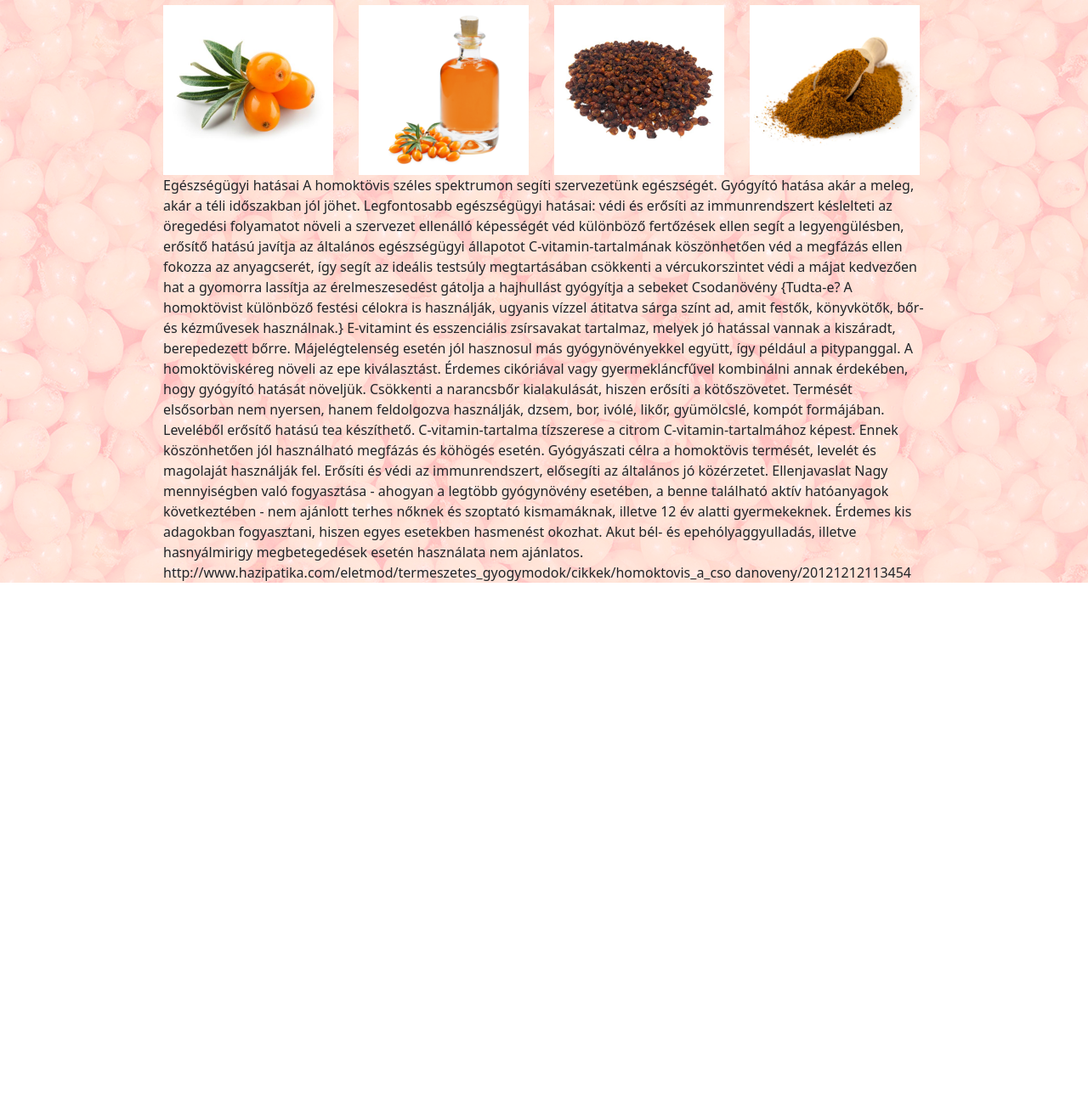
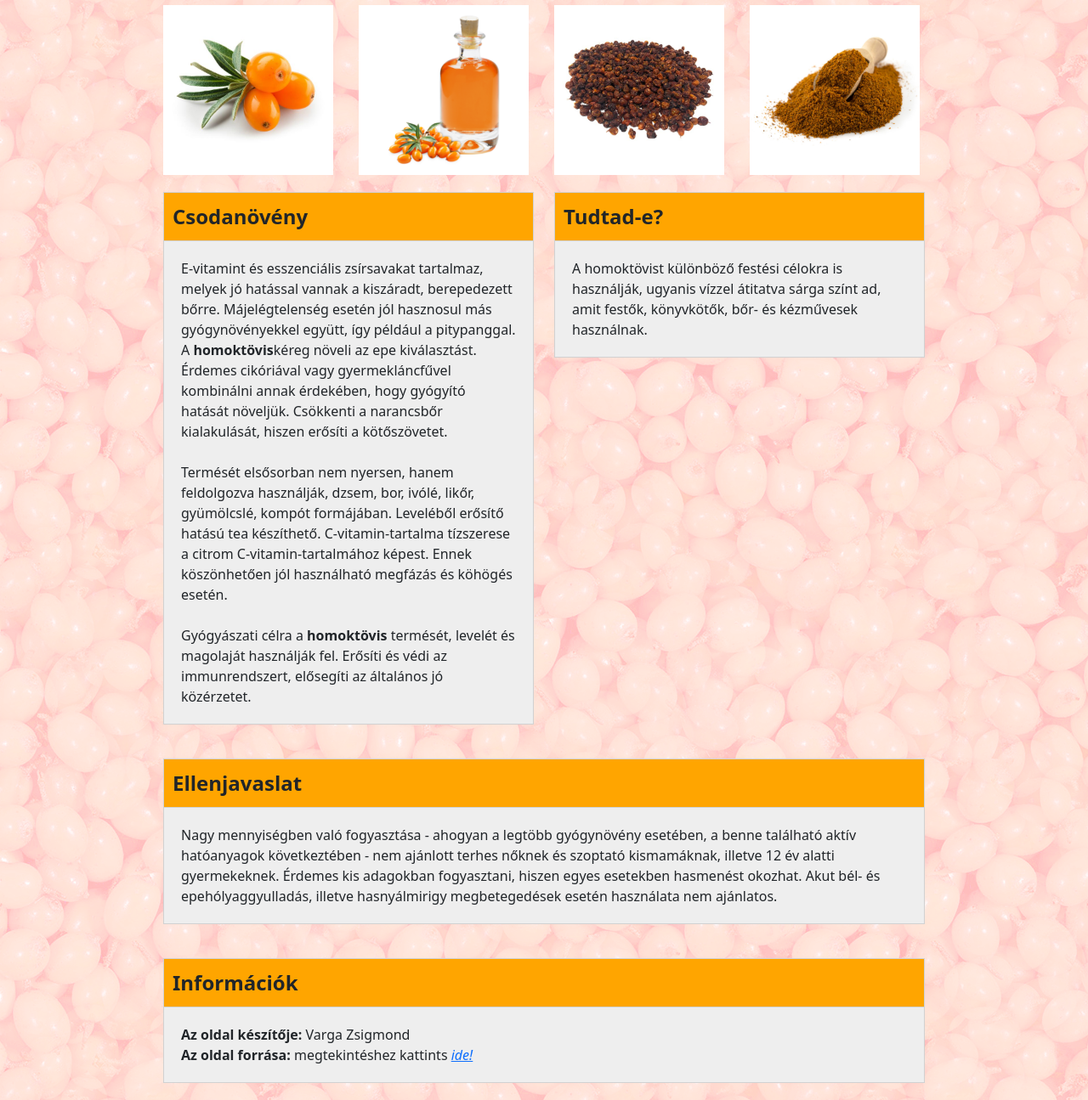
Before and after one commit to VZS2002/webpack-gyakorlas-homoktovis-main, a website built with webpack: page index.html in a window 1280 px wide. Shown: the part 758-2053 px from the top of the page at 85% size. Before the commit the page ends 1444 px from the top, so only its background shows below. Built offline with nearby package versions, Linux system fonts and the light colour scheme.

Commit message:
index.html bef

```diff
--- a/index.html
+++ b/index.html
@@ -55,7 +55,7 @@
 
   <div class="felul">
 
-    A homoktövis eredetileg a Himalája lejtőin és főként Ázsiában termő növény, de ma már meghódította az egész világot. Magyarországon is találkozhatunk vele a Duna mentén, a Balaton partján vagy a Csepel-szigeten. Nálunk védett növény.
+    A <b> homoktövis</b> eredetileg a Himalája lejtőin és főként Ázsiában termő növény, de ma már meghódította az egész világot. Magyarországon is találkozhatunk vele a Duna mentén, a Balaton partján vagy a Csepel-szigeten. Nálunk védett növény.
  <br><br>
   </div>
 
@@ -77,32 +77,28 @@
 
 </div>
 
-    Egészségügyi hatásai
-    A homoktövis széles spektrumon segíti szervezetünk egészségét. Gyógyító hatása akár a meleg, akár a téli időszakban jól jöhet. Legfontosabb egészségügyi hatásai:
-    védi és erősíti az immunrendszert
-    késlelteti az öregedési folyamatot
-    növeli a szervezet ellenálló képességét
-    véd különböző fertőzések ellen
-    segít a legyengülésben, erősítő hatású
-    javítja az általános egészségügyi állapotot
-    C-vitamin-tartalmának köszönhetően véd a megfázás ellen
-    fokozza az anyagcserét, így segít az ideális testsúly megtartásában
-    csökkenti a vércukorszintet
-    védi a májat
-    kedvezően hat a gyomorra
-    lassítja az érelmeszesedést
-    gátolja a hajhullást
-    gyógyítja a sebeket
-    Csodanövény
-    {Tudta-e?
-    A homoktövist különböző festési célokra is használják, ugyanis vízzel átitatva sárga színt ad, amit festők, könyvkötők, bőr- és kézművesek használnak.}
-    E-vitamint és esszenciális zsírsavakat tartalmaz, melyek jó hatással vannak a kiszáradt, berepedezett bőrre. Májelégtelenség esetén jól hasznosul más gyógynövényekkel együtt, így például a pitypanggal. A homoktöviskéreg növeli az epe kiválasztást. Érdemes cikóriával vagy gyermekláncfűvel kombinálni annak érdekében, hogy gyógyító hatását növeljük. Csökkenti a narancsbőr kialakulását, hiszen erősíti a kötőszövetet.
-    Termését elsősorban nem nyersen, hanem feldolgozva használják, dzsem, bor, ivólé, likőr, gyümölcslé, kompót formájában. Leveléből erősítő hatású tea készíthető. C-vitamin-tartalma tízszerese a citrom C-vitamin-tartalmához képest. Ennek köszönhetően jól használható megfázás és köhögés esetén.
-    Gyógyászati célra a homoktövis termését, levelét és magolaját használják fel. Erősíti és védi az immunrendszert, elősegíti az általános jó közérzetet.
-    Ellenjavaslat
-    Nagy mennyiségben való fogyasztása - ahogyan a legtöbb gyógynövény esetében, a benne található aktív hatóanyagok következtében - nem ajánlott terhes nőknek és szoptató kismamáknak, illetve 12 év alatti gyermekeknek. Érdemes kis adagokban fogyasztani, hiszen egyes esetekben hasmenést okozhat. Akut bél- és epehólyaggyulladás, illetve hasnyálmirigy megbetegedések esetén használata nem ajánlatos.
-    http://www.hazipatika.com/eletmod/termeszetes_gyogymodok/cikkek/homoktovis_a_cso
-    danoveny/20121212113454
+<div class="row">
+ <div class="col-sm-6"> <div class="felul2">Csodanövény</div> <div class="alul"> E-vitamint és esszenciális zsírsavakat tartalmaz, melyek jó hatással vannak a kiszáradt, berepedezett bőrre. Májelégtelenség esetén jól hasznosul más gyógynövényekkel együtt, így például a pitypanggal. A <b>homoktövis</b>kéreg növeli az epe kiválasztást. Érdemes cikóriával vagy gyermekláncfűvel kombinálni annak érdekében, hogy gyógyító hatását növeljük. Csökkenti a narancsbőr kialakulását, hiszen erősíti a kötőszövetet. <br> <br>
+  Termését elsősorban nem nyersen, hanem feldolgozva használják, dzsem, bor, ivólé, likőr, gyümölcslé, kompót formájában. Leveléből erősítő hatású tea készíthető. C-vitamin-tartalma tízszerese a citrom C-vitamin-tartalmához képest. Ennek köszönhetően jól használható megfázás és köhögés esetén. <br> <br>
+  Gyógyászati célra a <b>homoktövis</b> termését, levelét és magolaját használják fel. Erősíti és védi az immunrendszert, elősegíti az általános jó közérzetet.</div></div>
+  <div class="col-sm-6">
+    <div class="felul2">Tudtad-e?</div> <div class="alul"> A homoktövist különböző festési célokra is használják, ugyanis vízzel átitatva sárga színt ad, amit festők, könyvkötők, bőr- és kézművesek használnak.</div></div>
+
+ </div>
+
+
+<div class="row">
+  <div class="col-sm-12"> <div class="felul2">Ellenjavaslat</div> <div class="alul"> Nagy mennyiségben való fogyasztása - ahogyan a legtöbb gyógynövény esetében, a benne található aktív hatóanyagok következtében - nem ajánlott terhes nőknek és szoptató kismamáknak, illetve 12 év alatti gyermekeknek. Érdemes kis adagokban fogyasztani, hiszen egyes esetekben hasmenést okozhat. Akut bél- és epehólyaggyulladás, illetve hasnyálmirigy megbetegedések esetén használata nem ajánlatos.</div></div>
+   <div class="col-sm-12">
+     <div class="felul2">Információk</div> <div class="alul"> <b>Az oldal készítője:</b> Varga Zsigmond <br> <b>Az oldal forrása:</b> megtekintéshez kattints <a target="blank" href="http://www.hazipatika.com/eletmod/termeszetes_gyogymodok/cikkek/homoktovis_a_cso
+      danoveny/20121212113454"><i> ide!</i></a></div></div>
+
+  </div>
+
+ </div>
+</div>
+</div>
+
 </div>
 <script src="src/index.js"></script>
 </body>
--- a/src/main.css
+++ b/src/main.css
@@ -78,3 +78,14 @@ ul{
 .asd {
     align-self: center !important;
 }
+
+
+
+.felul2{
+    margin-top: 20px;
+    background-color: orange;
+    padding: 10px;
+    border: 1px solid rgb(209, 209, 209);
+    font-weight: 600;
+    font-size: x-large;
+}
```
